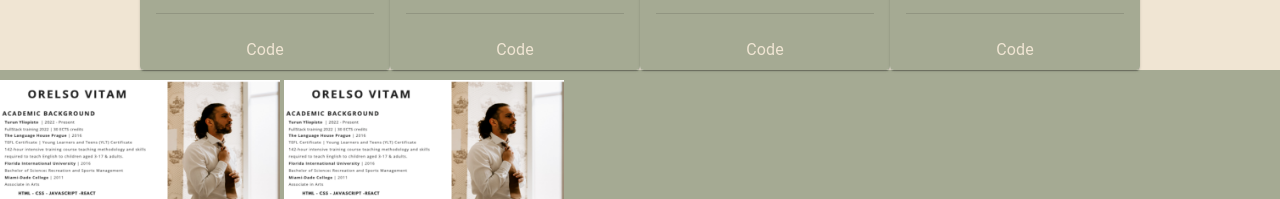
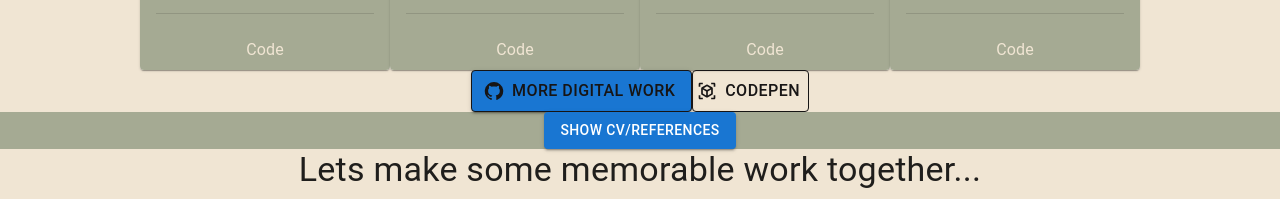
Before and after one commit to Orelso/CV2023, a React (Create React App) app: page / in a window 1280 px wide. Shown: the part 2050-2249 px from the top of the page. Built offline with nearby package versions, Linux system fonts and the light colour scheme; the HTML template or start-up script is replaced by a standard one.

Commit message:
resume section continued

```diff
--- a/src/components/ContactSection.jsx
+++ b/src/components/ContactSection.jsx
@@ -7,6 +7,7 @@ import WhatsAppIcon from '@mui/icons-material/WhatsApp';
 import TwitterIcon from '@mui/icons-material/Twitter';
 import InstagramIcon from '@mui/icons-material/Instagram';
 import ViewInArIcon from '@mui/icons-material/ViewInAr';
+
 
 function Contact() {
   return (
--- a/src/components/CvRecLetters.jsx
+++ b/src/components/CvRecLetters.jsx
@@ -6,6 +6,7 @@ import DialogTitle from '@mui/material/DialogTitle';
 
 export default function CvReferences() {
   const [showPreview, setShowPreview] = useState(false);
+  const [showImages, setShowImages] = useState(false);
 
   const handleDownload = () => {
     const link = document.createElement('a');
@@ -22,6 +23,10 @@ export default function CvReferences() {
     setShowPreview(false);
   };
 
+  const handleShowImages = () => {
+    setShowImages(!showImages);
+  }
+
   return (
     <div style={{backgroundColor: 'rgb(165,170,147)'}}>
       <Dialog open={showPreview} onClose={handleClosePreview}>
@@ -33,6 +38,12 @@ export default function CvReferences() {
           Close
         </Button>
       </Dialog>
+      <div style={{ display: 'flex', flexDirection: 'column', alignItems: 'center' }}>
+  <Button style={{ textAlign: 'center' }} variant="contained" onClick={handleShowImages}>
+    {showImages ? "Hide" : "Show Cv/References"}
+  </Button>
+</div>
+      {showImages &&
         <div style={{ display: 'flex', flexDirection: 'row' }}>
           <div style={{ display: 'flex', flexDirection: 'column', alignItems: 'center', marginRight: 4 }}>
             <img src="resume.png" alt="Download" height="350" width="280" style={{marginTop: 10, marginBottom: 10, cursor: 'pointer' }} onClick={handleImageClick} />
@@ -46,8 +57,44 @@ export default function CvReferences() {
               Download
             </Button>
           </div>
-
+          <div style={{ display: 'flex', flexDirection: 'column', alignItems: 'center', marginRight: 4 }}>
+            <img src="resume.png" alt="Download" height="350" width="280" style={{marginTop: 10, marginBottom: 10, cursor: 'pointer' }} onClick={handleImageClick} />
+            <Button style={{marginBottom: 10, }} variant="contained" onClick={handleDownload}>
+              Download
+            </Button>
           </div>
+          <div style={{ display: 'flex', flexDirection: 'column', alignItems: 'center', marginRight: 4 }}>
+            <img src="resume.png" alt="Download" height="350" width="280" style={{marginTop: 10, marginBottom: 10, cursor: 'pointer' }} onClick={handleImageClick} />
+            <Button style={{marginBottom: 10, }} variant="contained" onClick={handleDownload}>
+              Download
+            </Button>
+          </div>
+          <div style={{ display: 'flex', flexDirection: 'column', alignItems: 'center', marginRight: 4 }}>
+            <img src="resume.png" alt="Download" height="350" width="280" style={{marginTop: 10, marginBottom: 10, cursor: 'pointer' }} onClick={handleImageClick} />
+            <Button style={{marginBottom: 10, }} variant="contained" onClick={handleDownload}>
+              Download
+            </Button>
+          </div>
+          <div style={{ display: 'flex', flexDirection: 'column', alignItems: 'center', marginRight: 4 }}>
+            <img src="resume.png" alt="Download" height="350" width="280" style={{marginTop: 10, marginBottom: 10, cursor: 'pointer' }} onClick={handleImageClick} />
+            <Button style={{marginBottom: 10, }} variant="contained" onClick={handleDownload}>
+              Download
+            </Button>
+          </div>
+          <div style={{ display: 'flex', flexDirection: 'column', alignItems: 'center', marginRight: 4 }}>
+            <img src="resume.png" alt="Download" height="350" width="280" style={{marginTop: 10, marginBottom: 10, cursor: 'pointer' }} onClick={handleImageClick} />
+            <Button style={{marginBottom: 10, }} variant="contained" onClick={handleDownload}>
+              Download
+            </Button>
+          </div>
+          <div style={{ display: 'flex', flexDirection: 'column', alignItems: 'center', marginRight: 4 }}>
+            <img src="resume.png" alt="Download" height="350" width="280" style={{marginTop: 10, marginBottom: 10, cursor: 'pointer' }} onClick={handleImageClick} />
+            <Button style={{marginBottom: 10, }} variant="contained" onClick={handleDownload}>
+              Download
+            </Button>
+          </div>
+        </div>
+      }
     </div>
   );
 }
--- a/src/components/DigitalWork.jsx
+++ b/src/components/DigitalWork.jsx
@@ -11,6 +11,8 @@ import Button from "@mui/material/Button";
 import Typography from "@mui/material/Typography";
 import { textAlign } from "@mui/system";
 import Divider from '@mui/material/Divider';
+import ViewInArIcon from '@mui/icons-material/ViewInAr';
+import GitHubIcon from '@mui/icons-material/GitHub';
 
 
 // const Item = styled(Paper)(({ theme }) => ({
@@ -550,6 +552,31 @@ export default function ResponsiveGrid() {
             </Card>
           </Grid>
         </Grid>
-      </Box></>
+        <Grid container justifyContent="center">
+  <Grid item>
+    <Button
+      sx={{ color: '#171515', fontSize: '1rem', border: 1 }}
+      href="https://github.com/Orelso"
+      target="_blank"
+      startIcon={<GitHubIcon />}
+      variant="contained"
+    >
+      More Digital work
+    </Button>
+  </Grid>
+  <Grid item>
+    <Button
+      sx={{ color: '#171515', fontSize: '1rem', border: 1 }}
+      href="https://codepen.io/Orelso"
+      target="_blank"
+      startIcon={<ViewInArIcon />}
+    >
+      Codepen
+    </Button>
+  </Grid>
+</Grid>
+      </Box>
+
+      </>
   );
 }
```
Lines whose indentation alone changed are shown as unchanged.
